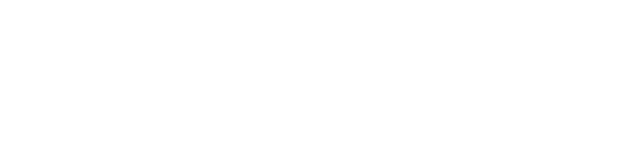
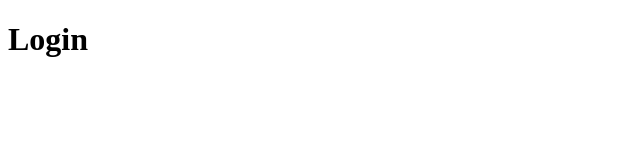
Before and after one commit to Simphiwe-Mabuya/login-page, a plain HTML site: page index.html in a window 1280 px wide. Shown: the whole page, without its empty margins (0-640 px from the left). Drawn offline with Linux system fonts and the light colour scheme.

Commit message:
Created a div: login-container

```diff
--- a/index.html
+++ b/index.html
@@ -6,6 +6,10 @@
     <title>Login Page</title>
 </head>
 <body>
+</body>
+    <div>
+        <h1>Login</h1>
+    </div>
 
 </body>
 </html>
```
